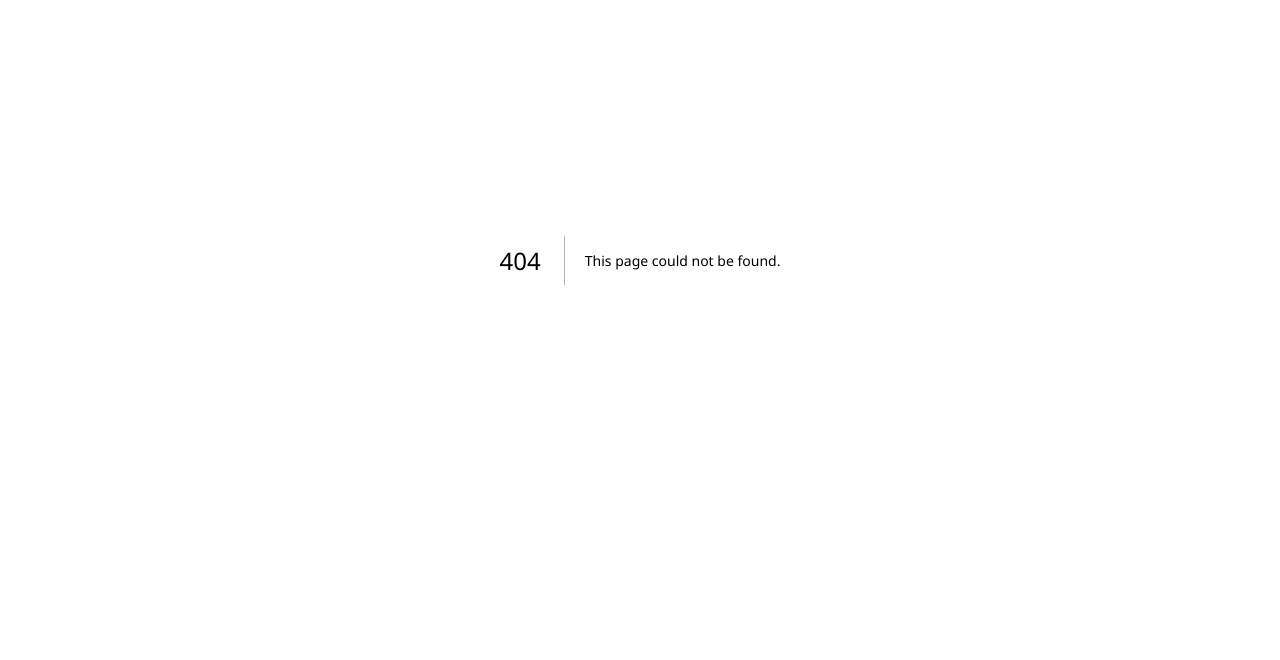
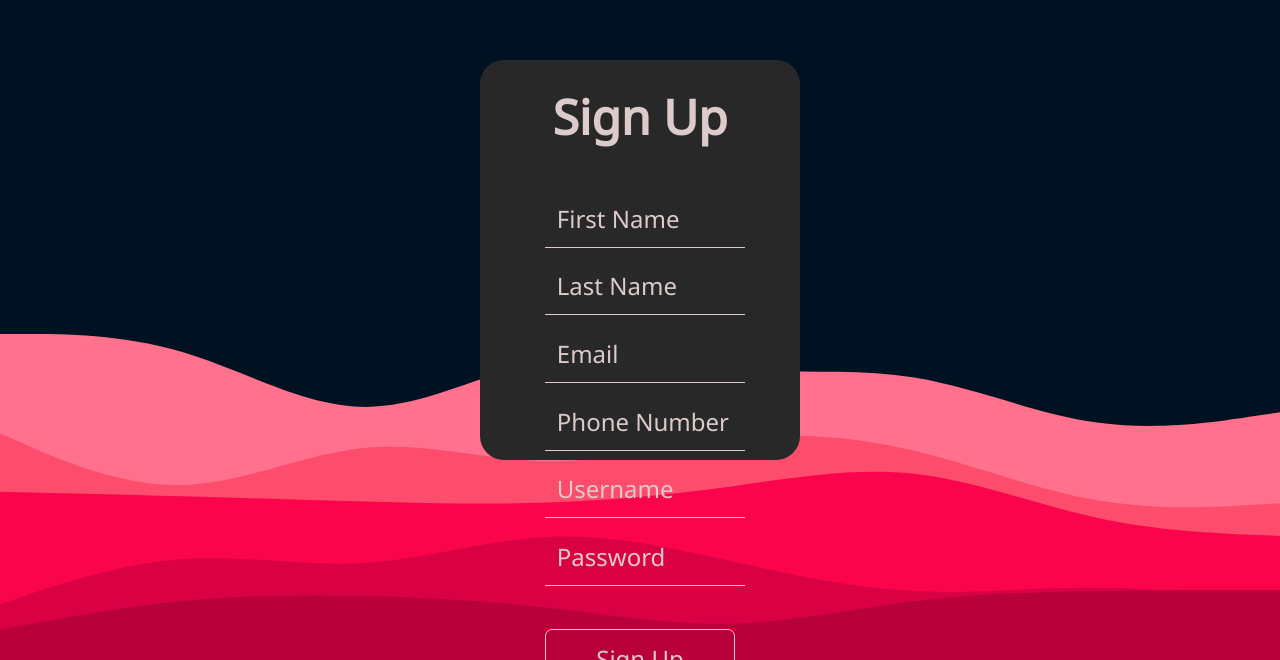
Before and after one commit to TeamWorkspaceCA/teamworkspace, a Next.js app: page /signup in a window 1280 px wide. Before the commit this address had no page. Shown: the part 140-800 px from the top of the page. Built offline with nearby package versions, Linux system fonts and the light colour scheme; a web font is replaced by a local one.

Commit message:
started sign up page with text boxes to sign up

```diff
--- /dev/null
+++ b/pages/signup.tsx
@@ -0,0 +1,28 @@
+import type { NextPage } from 'next'
+import Link from 'next/link'
+
+const signup: NextPage = () => {
+  return (
+    <>
+      <div className='signinbox-middle'>
+        <h1>Sign Up</h1>
+        <form style={{padding:"1.5em"}}>
+            <input type="text" placeholder='First Name' />
+            <input type="text" placeholder='Last Name' />
+            <input type="email" placeholder='Email' />
+            <input type="phone" placeholder='Phone Number' />
+            <input type="text" placeholder='Username' />
+            <input type="password" placeholder='Password' />
+            <div className='signin-btn'>Sign Up</div>
+            <Link href={'signin'}>
+                <div className='btn--link' style={{textAlign: 'center'}}>
+                    Already have an account? Sign in here
+                </div>
+            </Link>
+        </form>
+      </div>
+    </>
+  )
+}
+
+export default signup
```
Also changed, not shown: pages/signin.tsx (+6 -2 lines).
